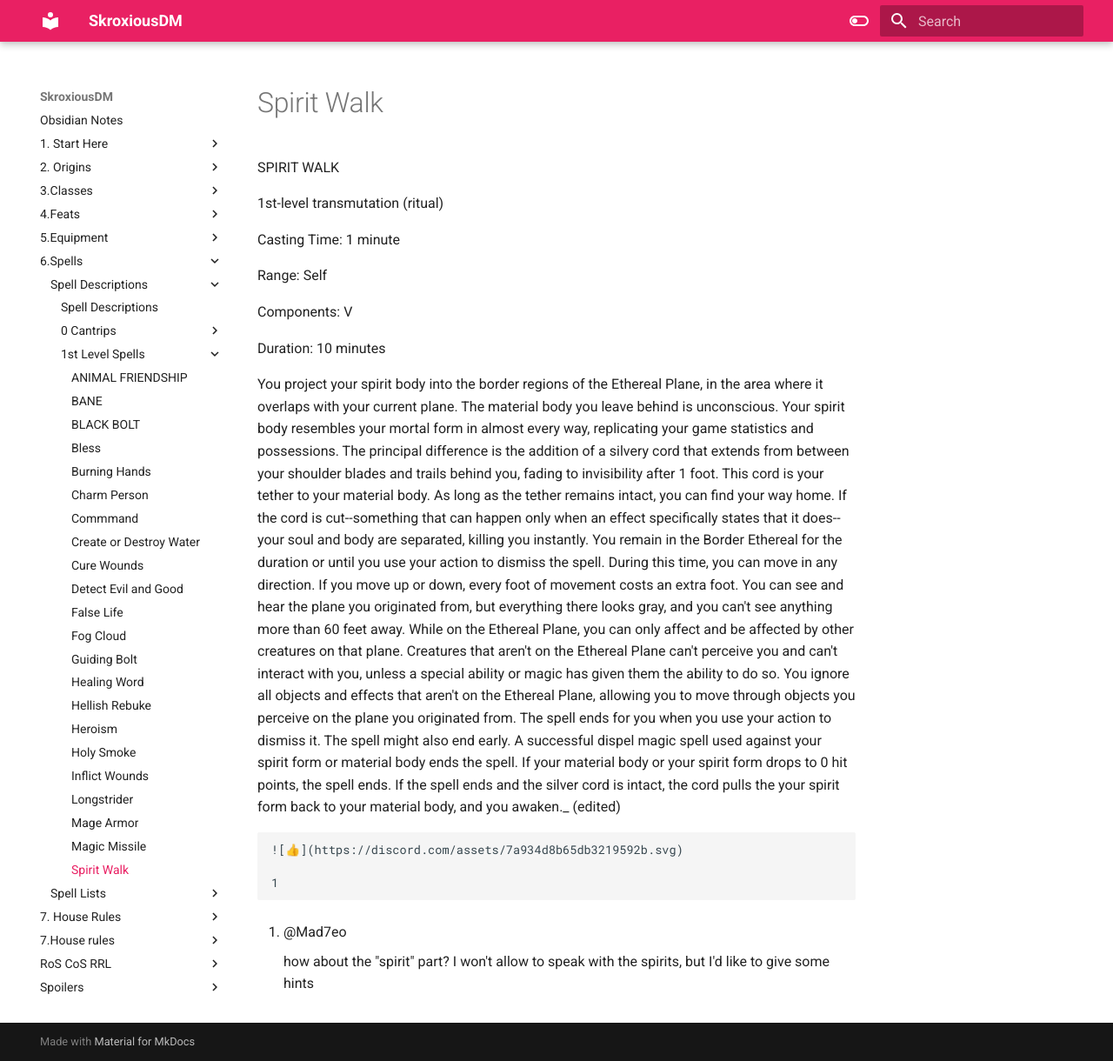
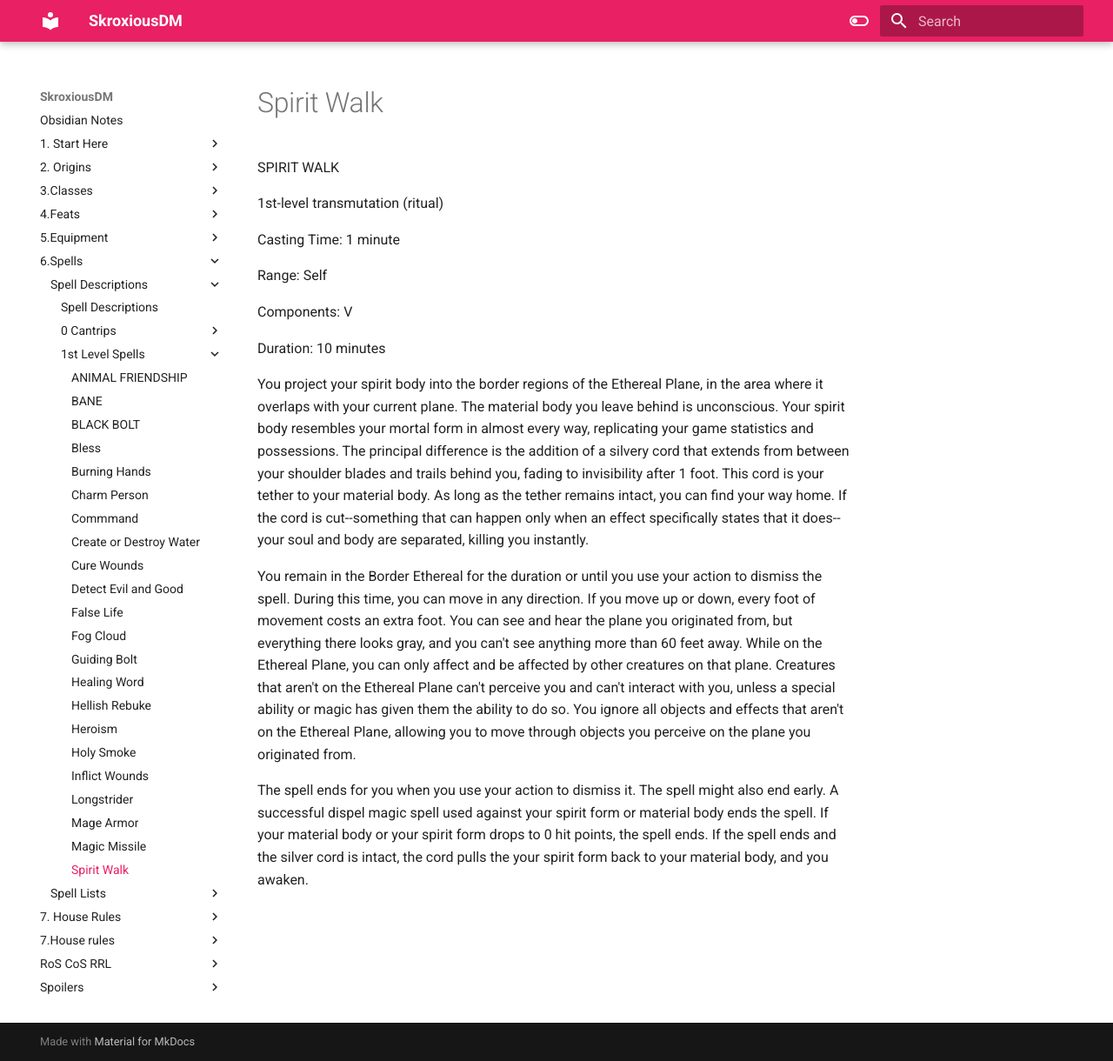
Before and after one commit to SkroxiousDM/SkroxiousDM, an MkDocs documentation site: the page built from docs/6.Spells/Spell Descriptions/1st Level Spells/Spirit Walk.md, in a window 1280 px wide and 1220 px high. Shown: the whole window at 87% size. Built offline with MkDocs 1.6.1 and Material for MkDocs 9.7.7, drawn with Linux system fonts in a browser that asks for light colours.

Commit message:
vault backup: 2023-11-08 23:18:07

```diff
--- a/docs/6.Spells/Spell Descriptions/1st Level Spells/Spirit Walk.md
+++ b/docs/6.Spells/Spell Descriptions/1st Level Spells/Spirit Walk.md
@@ -11,12 +11,7 @@ Components: V
 Duration: 10 minutes
 
 You project your spirit body into the border regions of the Ethereal Plane, in the area where it overlaps with your current plane. The material body you leave behind is unconscious. Your spirit body resembles your mortal form in almost every way, replicating your game statistics and possessions. The principal difference is the addition of a silvery cord that extends from between your shoulder blades and trails behind you, fading to invisibility after 1 foot. This cord is your tether to your material body. As long as the tether remains intact, you can find your way home. If the cord is cut--something that can happen only when an effect specifically states that it does--your soul and body are separated, killing you instantly.
-You remain in the Border Ethereal for the duration or until you use your action to dismiss the spell. During this time, you can move in any direction. If you move up or down, every foot of movement costs an extra foot. You can see and hear the plane you originated from, but everything there looks gray, and you can't see anything more than 60 feet away. While on the Ethereal Plane, you can only affect and be affected by other creatures on that plane. Creatures that aren't on the Ethereal Plane can't perceive you and can't interact with you, unless a special ability or magic has given them the ability to do so. You ignore all objects and effects that aren't on the Ethereal Plane, allowing you to move through objects you perceive on the plane you originated from. The spell ends for you when you use your action to dismiss it. The spell might also end early. A successful dispel magic spell used against your spirit form or material body ends the spell. If your material body or your spirit form drops to 0 hit points, the spell ends. If the spell ends and the silver cord is intact, the cord pulls the your spirit form back to your material body, and you awaken._ (edited)
 
-    ![👍](https://discord.com/assets/7a934d8b65db3219592b.svg)
+You remain in the Border Ethereal for the duration or until you use your action to dismiss the spell. During this time, you can move in any direction. If you move up or down, every foot of movement costs an extra foot. You can see and hear the plane you originated from, but everything there looks gray, and you can't see anything more than 60 feet away. While on the Ethereal Plane, you can only affect and be affected by other creatures on that plane. Creatures that aren't on the Ethereal Plane can't perceive you and can't interact with you, unless a special ability or magic has given them the ability to do so. You ignore all objects and effects that aren't on the Ethereal Plane, allowing you to move through objects you perceive on the plane you originated from.
 
-    1
-
-3. @Mad7eo
-
-    how about the "spirit" part? I won't allow to speak with the spirits, but I'd like to give some hints
+The spell ends for you when you use your action to dismiss it. The spell might also end early. A successful dispel magic spell used against your spirit form or material body ends the spell. If your material body or your spirit form drops to 0 hit points, the spell ends. If the spell ends and the silver cord is intact, the cord pulls the your spirit form back to your material body, and you awaken.
```
Also changed, not shown: Sleep.md (added, +19 -0 lines), Thunderwave.md (added, +17 -0 lines), docs/6.Spells/Spell Descriptions/Spell Descriptions.md (+4 -39 lines), docs/6.Spells/Spell Lists/Rune Singer.md (+1 -1 lines), docs/6.Spells/Spell Lists/Sorcerer.md (+1 -1 lines), docs/6.Spells/Spell Lists/Wizard.md (+1 -1 lines).
